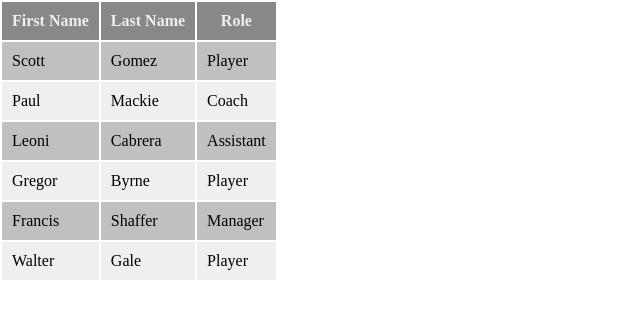
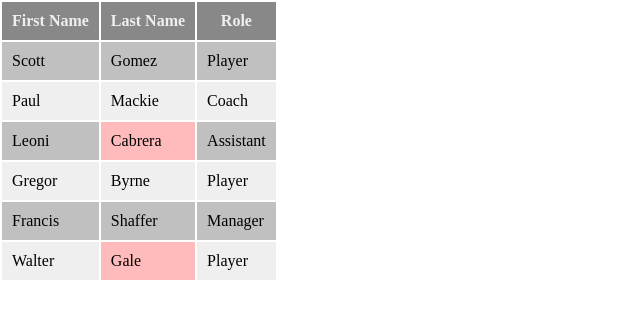
Before and after one commit to ste66/tablestripes, a plain HTML site: page index.html in a window 1280 px wide. Shown: the whole page, without its empty margins (0-640 px from the left). Drawn offline with Linux system fonts and the light colour scheme.

Commit message:
pink background added

```diff
--- a/style.css
+++ b/style.css
@@ -20,3 +20,7 @@ tr:nth-child(even) {
 tr:nth-child(odd) {
     background-color: #efefef;
 }
+
+tr:nth-child(3n+1) td:nth-child(2n) {
+    background: #ffbbbb;
+}
```
